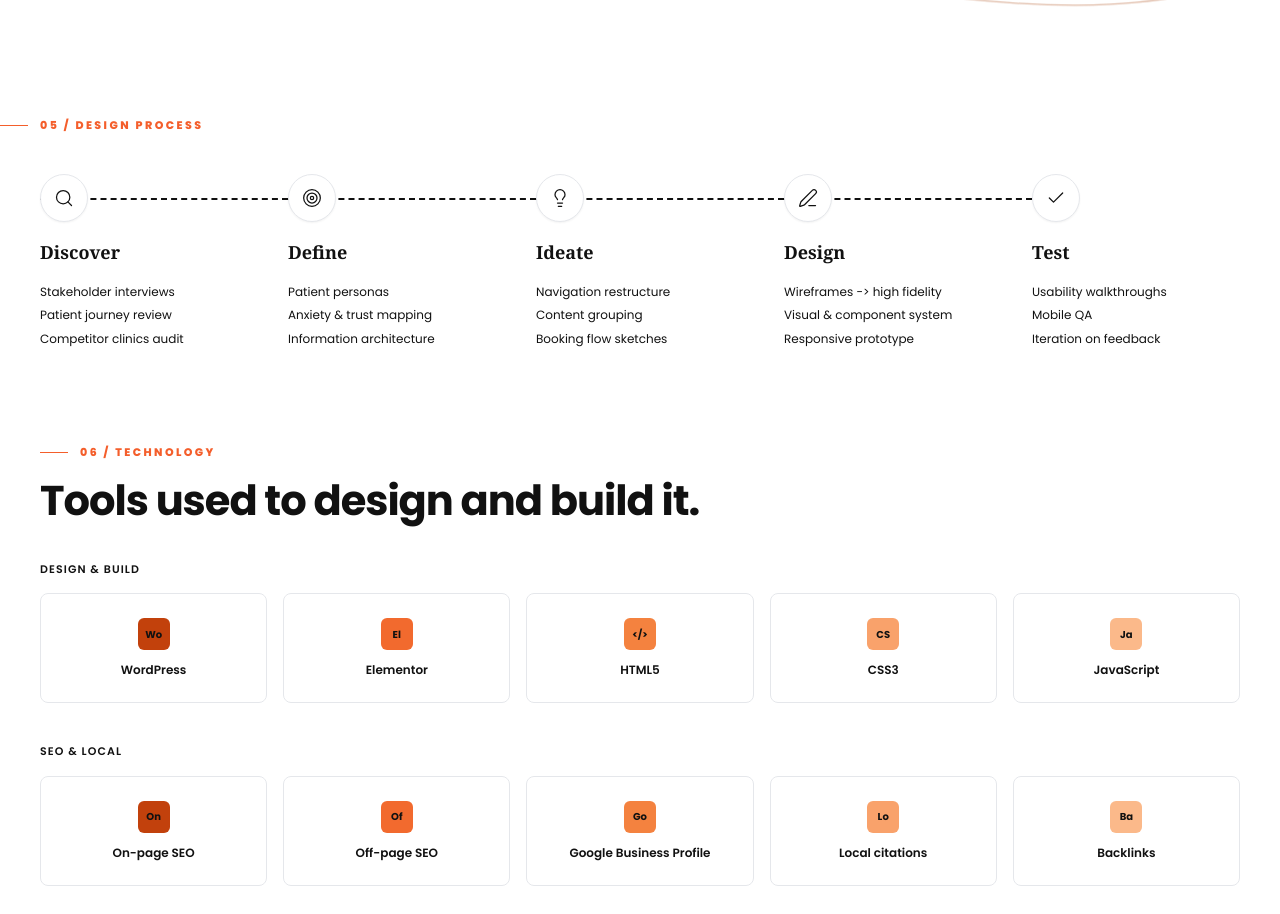
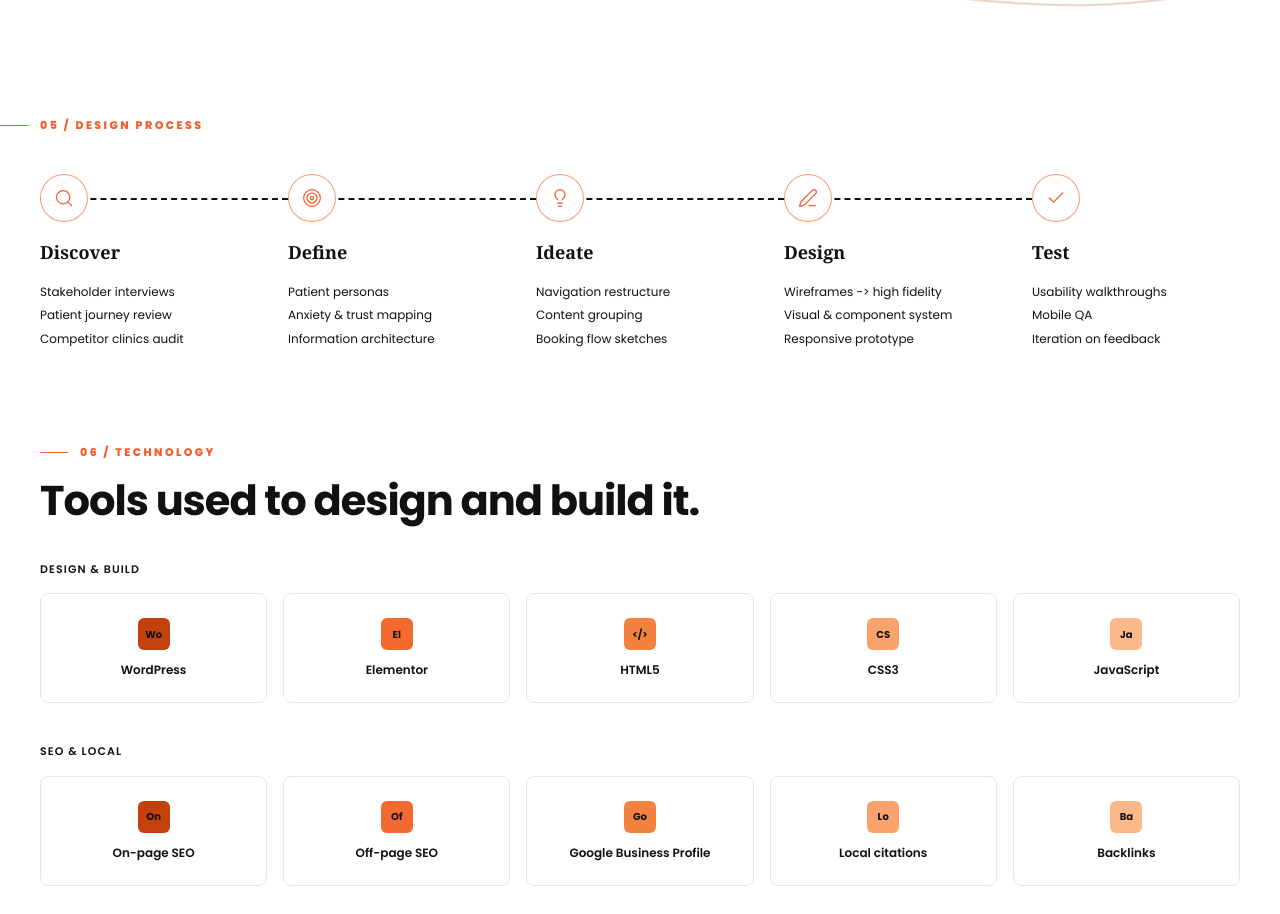
Before and after one commit to Isha-N02-09/berrysols_2, a Next.js app: page /portfolio/atf-movers in a window 1280 px wide. Shown: the part 4486-5400 px from the top of the page. Built offline with nearby package versions, Linux system fonts and the light colour scheme.

Commit message:
Update CaseStudyPage.tsx

```diff
--- a/components/portfolio/CaseStudyPage.tsx
+++ b/components/portfolio/CaseStudyPage.tsx
@@ -284,14 +284,16 @@ const designSteps = [
 
 function DesignProcessSection() {
   return (
-    <section className="mx-auto max-w-7xl">
-      <SectionLabel size="sm">05 / Design process</SectionLabel>
+    <section className="mx-auto max-w-7xl max-md:text-center">
+      <div className="max-md:flex max-md:justify-center">
+        <SectionLabel size="sm">05 / Design process</SectionLabel>
+      </div>
 
       <div className="relative mt-10 px-6 lg:px-10">
-        <ol className="relative z-10 grid gap-10 sm:grid-cols-2 lg:grid-cols-5">
+        <ol className="relative z-10 grid justify-items-center gap-10 sm:grid-cols-2 lg:grid-cols-5">
           {designSteps.map((step, index) => (
-            <li key={step.title} className="relative flex flex-col gap-4">
-              <span className="relative z-10 flex size-12 items-center justify-center rounded-full border border-primary/60 bg-white text-primary shadow-sm">
+            <li key={step.title} className="relative flex w-full max-w-xs flex-col items-center gap-4 text-center lg:items-start lg:text-left">
+              <span className="relative z-10 flex size-12 items-center justify-center rounded-full border border-[#f45e2b]/60 bg-white text-[#f45e2b] shadow-sm">
                 <step.icon className="size-5" strokeWidth={1.5} aria-hidden="true" />
               </span>
               {index < designSteps.length - 1 && (
@@ -302,7 +304,7 @@ function DesignProcessSection() {
                 />
               )}
               <h3 className="font-serif text-lg font-semibold">{step.title}</h3>
-              <ul className="flex flex-col gap-1 text-xs leading-relaxed text-muted-foreground">
+              <ul className="flex flex-col items-center gap-1 text-xs leading-relaxed text-muted-foreground lg:items-start">
                 {step.items.map((item) => (
                   <li key={item}>{item}</li>
                 ))}
```
